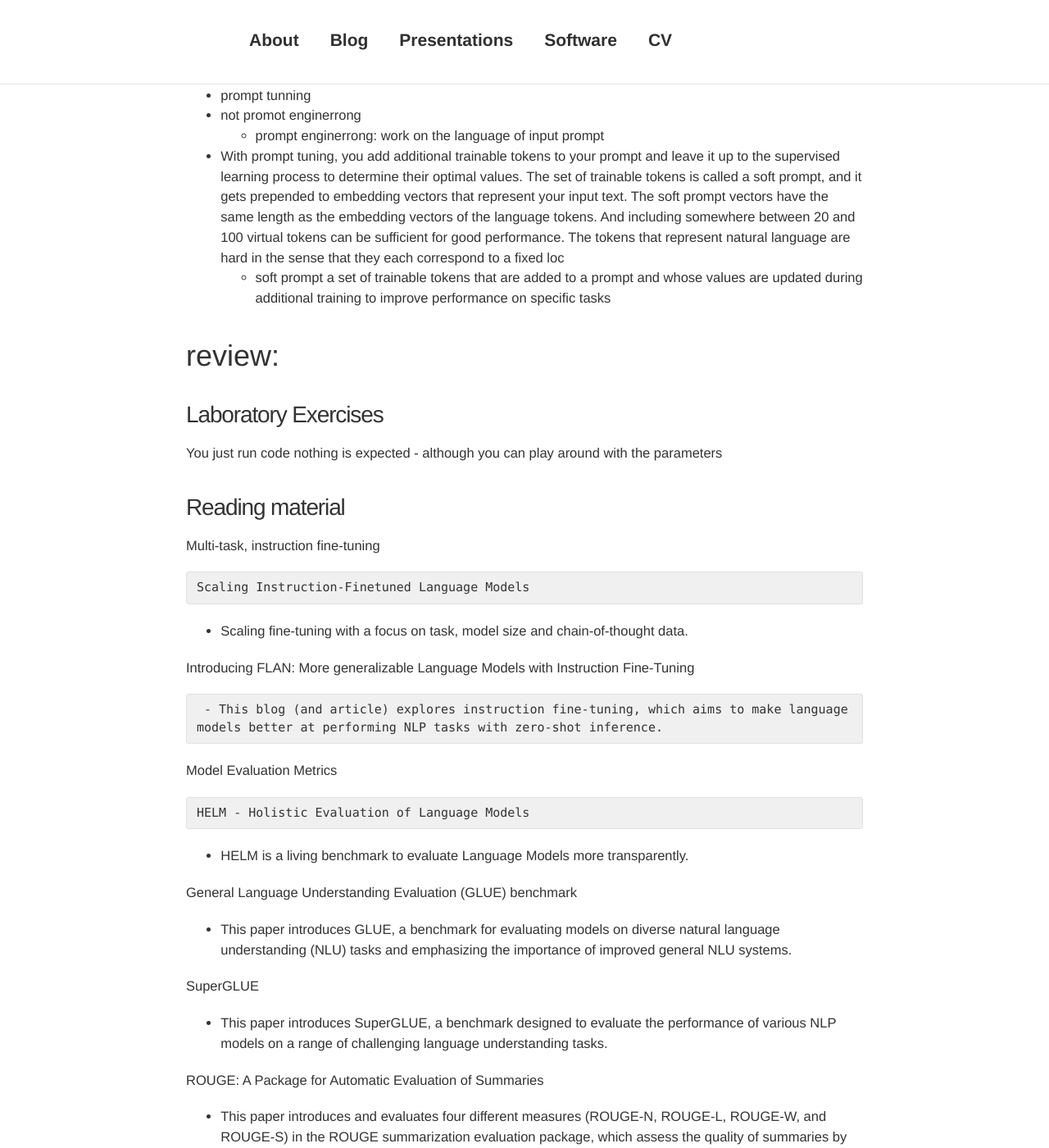
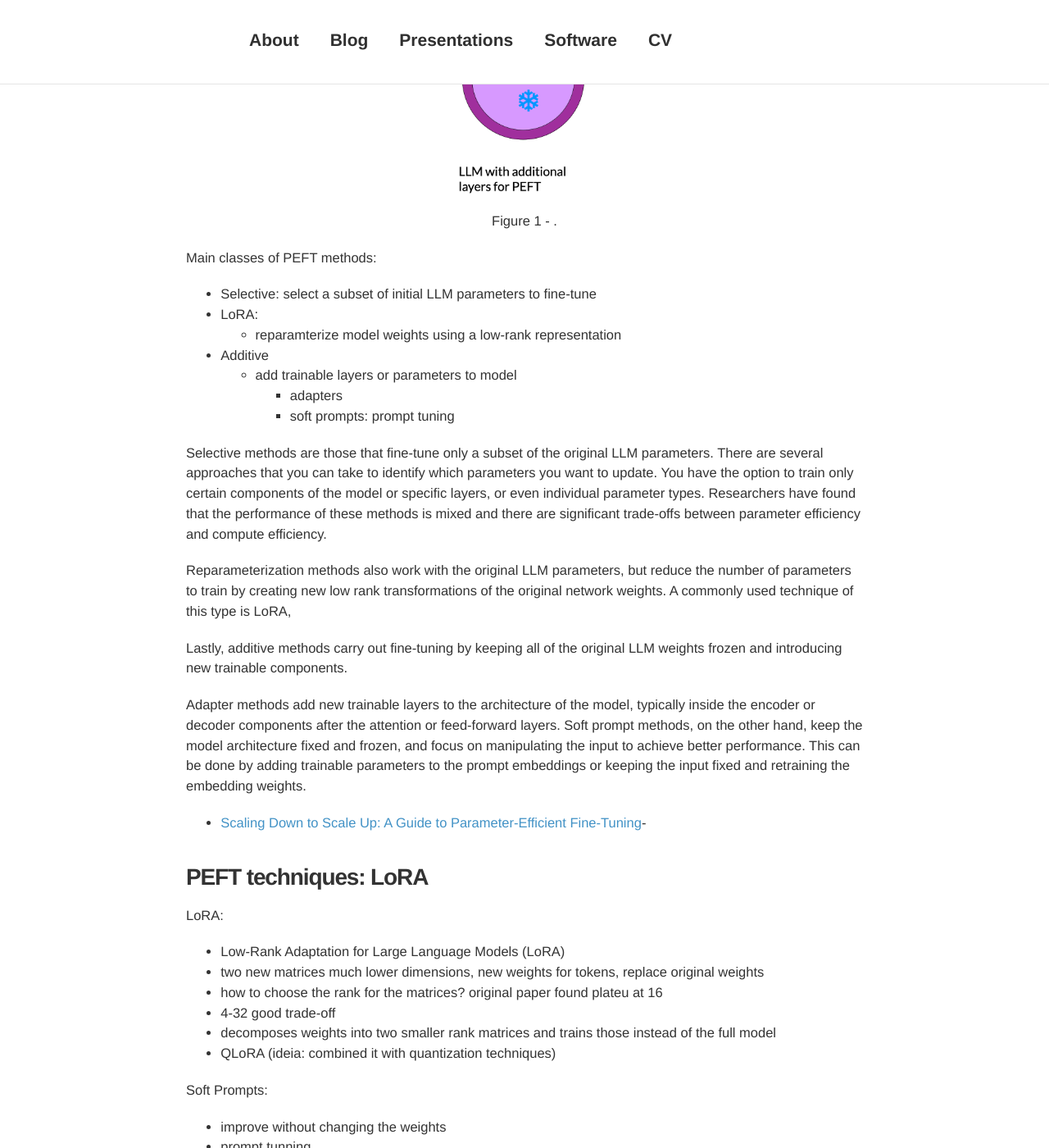
Before and after one commit to davidsbatista/davidsbatista.net, a Jekyll site: the page built from _posts/2023-09-15-Generative_AI_LLMs-Coursera.md, in a window 1280 px wide and 1400 px high, scrolled down 7926 px. Shown: the whole window at 82% size. Built offline with Jekyll 4.4.1, drawn with Linux system fonts in a browser that asks for light colours; nearby versions of some CDN libraries; comment, search, counter and statistics services are not loaded; some of the changed text lies outside the part shown.

Commit message:
cleaning up notes for LLMs course and adding images

```diff
--- a/_posts/2023-09-15-Generative_AI_LLMs-Coursera.md
+++ b/_posts/2023-09-15-Generative_AI_LLMs-Coursera.md
@@ -281,31 +281,65 @@ Instruction fine-tuning/fine-tuning trains the whole model parameters using exam
 
 ---
 
-## __Parameter Efficient Fine-Tuning (PEFT)__
+## __Parameter Efficient Fine-Tuning__
 
-Full-fine tuning Large Language Models is challenging, you need lots of memory:
+During a full-fine tuning of LLMs every model weight is updated during supervised learning, this operation has memory requirements which can be 12-20x the model's memory:
+  - gradients
+  - forward activations
+  - temporary memory for training process
 
-- not only the model in memory
-- optimize states
-- gradients
-- forward activates
-- temporary memory for training process
-- this can be 12-20x the model's memory
 
-Parameter Efficient Fine-Tuning (PEFT)
- - only a small number of trainable layers
- - LLM with additional layers for PEFT, new trainable layers
- - can often be performed on a single GPU
- - less prone to catraspojhic forgetting
+There are techniques, called Parameter Efficient Fine-Tuning (PEFT) to train LLMs for specific tasks and which don't require to train ever weight in the model:
 
-PEFT methods
- - selective: select a subset of initial LLM parameters to fine-tune
+  - only a small number of trainable layers
+  - LLM with additional layers, new trainable layers
+  - can often be performed on a single GPU
+  - less prone to catastrophic forgetting
+  - these weights are trained for each task and can be easily swapped out for inference
+
+<figure>
+  <img style="width: 25%; height: 25%" src="/assets/images/2023-09-15-PEFT-small-number-of-layers.png">
+  <figcaption>Figure 1 - .</figcaption>
+</figure>
+
+
+<figure>
+  <img style="width: 25%; height: 25%" src="/assets/images/2023-09-15-PEFT-news-layers.png">
+  <figcaption>Figure 1 - .</figcaption>
+</figure>
+
+
+Main classes of PEFT methods:
+
+ - Selective: select a subset of initial LLM parameters to fine-tune
  - LoRA:
 	- reparamterize model weights using a low-rank representation
  - Additive
 	- add trainable layers or parameters to model
 		- adapters
 		- soft prompts: prompt tuning
+
+
+Selective methods are those that fine-tune only a subset of the original LLM parameters.
+There are several approaches that you can take to identify which parameters you want to update.
+You have the option to train only certain components of the model or specific layers, or even individual parameter types.
+Researchers have found that the performance of these methods is mixed and there are significant trade-offs between parameter efficiency and compute efficiency.
+
+Reparameterization methods also work with the original LLM parameters, but reduce the number of parameters to train by creating new low rank transformations of the original network weights.
+A commonly used technique of this type is LoRA,
+
+Lastly, additive methods carry out fine-tuning by keeping all of the original LLM weights frozen and introducing new trainable components.
+
+Adapter methods add new trainable layers to the architecture of the model, typically inside the encoder or decoder components after the attention or feed-forward layers.
+Soft prompt methods, on the other hand, keep the model architecture fixed and frozen, and focus on manipulating
+the input to achieve better performance.
+This can be done by adding trainable parameters to the prompt embeddings or keeping the input fixed and retraining the embedding weights.
+
+- [Scaling Down to Scale Up: A Guide to Parameter-Efficient Fine-Tuning](https://vladlialin.com/publications/peft-survey)-
+
+
+### __PEFT techniques: LoRA__
+
 
 LoRA:
  - Low-Rank Adaptation for Large Language Models (LoRA)
@@ -324,6 +358,8 @@ Soft Prompts:
  - With prompt tuning, you add additional trainable tokens to your prompt and leave it up to the supervised learning process to determine their optimal values. The set of trainable tokens is called a soft prompt, and it gets prepended to embedding vectors that represent your input text. The soft prompt vectors have the same length as the embedding vectors of the language tokens. And including somewhere between 20 and 100 virtual tokens can be sufficient for good performance. The tokens that represent natural language are hard in the sense that they each correspond to a fixed loc
 	- soft prompt
 		a set of trainable tokens that are added to a prompt and whose values are updated during additional training to improve performance on specific tasks
+
+
 
 
 
```
Also changed, not shown: assets/images/2023-09-15-PEFT-news-layers.png (added), assets/images/2023-09-15-PEFT-small-number-of-layers.png (added).
